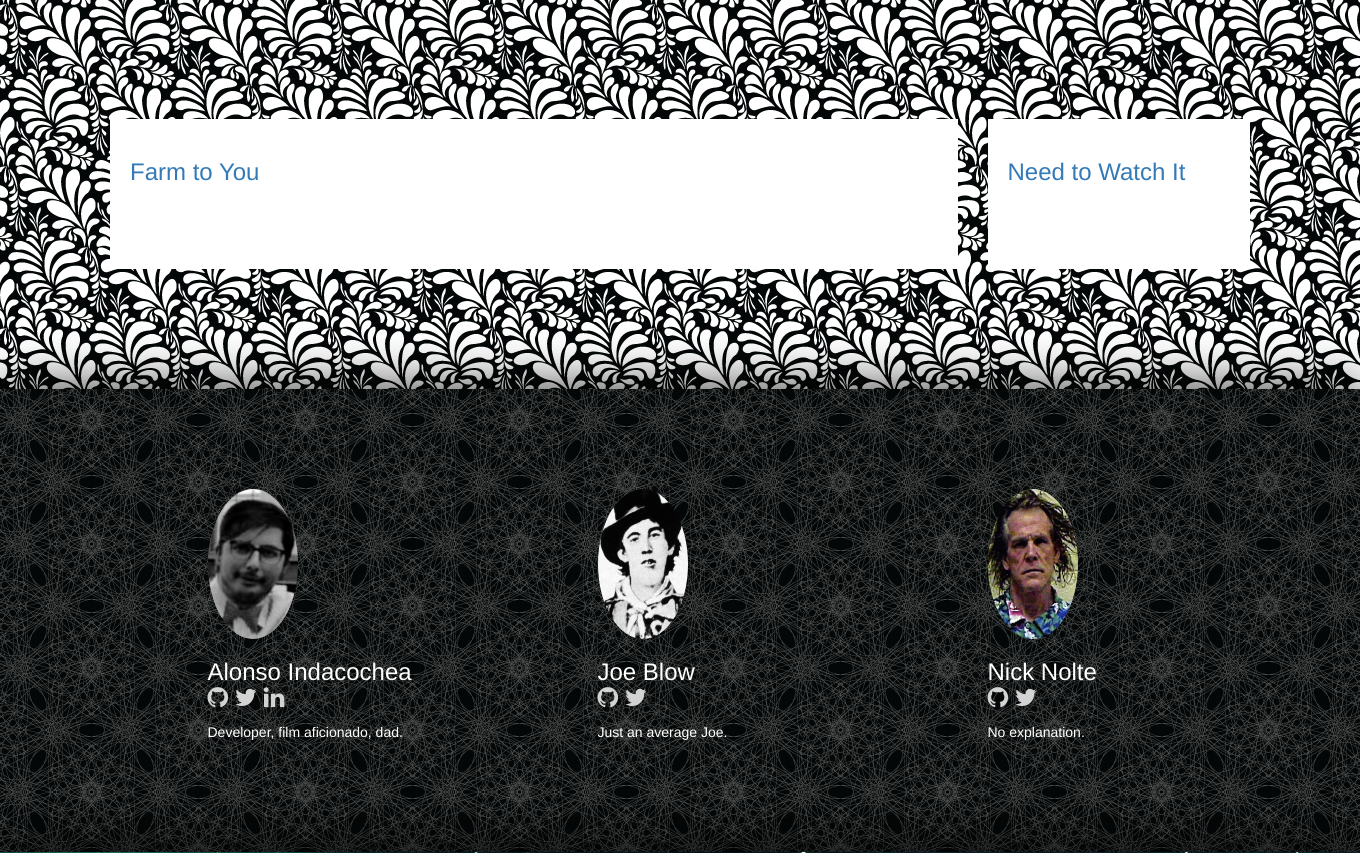
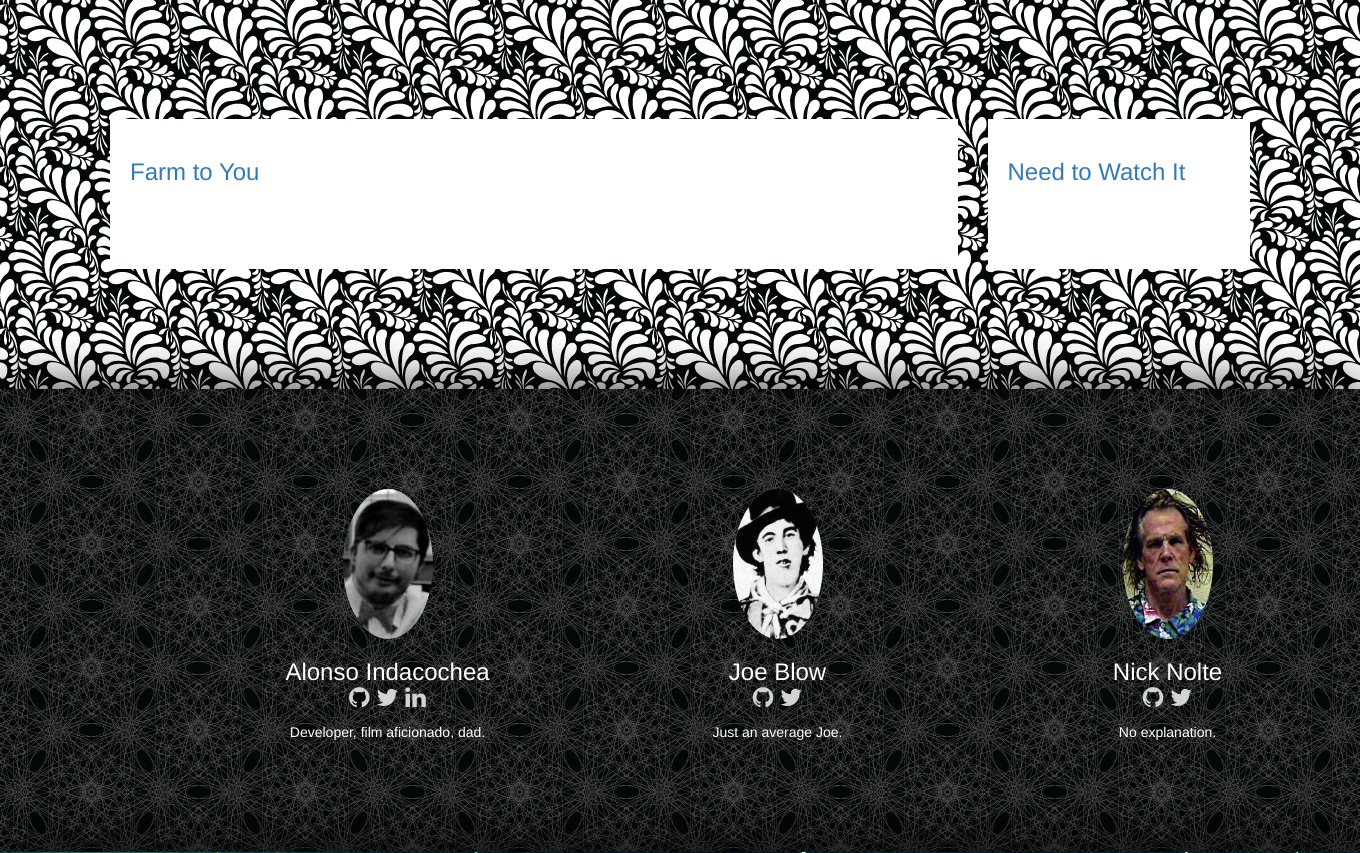
Before and after one commit to aindaco1/hermesdevelopment, a PHP site: page / in a window 1360 px wide. Shown: the part 751-1604 px from the top of the page. Run offline with PHP 8.4, Linux system fonts and the light colour scheme; some libraries are stand-ins or nearby versions.

Commit message:
centered text in about us

```diff
--- a/css/style.css
+++ b/css/style.css
@@ -177,10 +177,17 @@ section.pattern {
 
 #about h3 {
 	color: #ffffff;
+	text-align: center;
 }
 
 #about p {
 	color: #ffffff;
+	text-align: center;
+}
+
+.profilepic {
+	margin: 0 auto;
+
 }
 
 /********************************************
```
